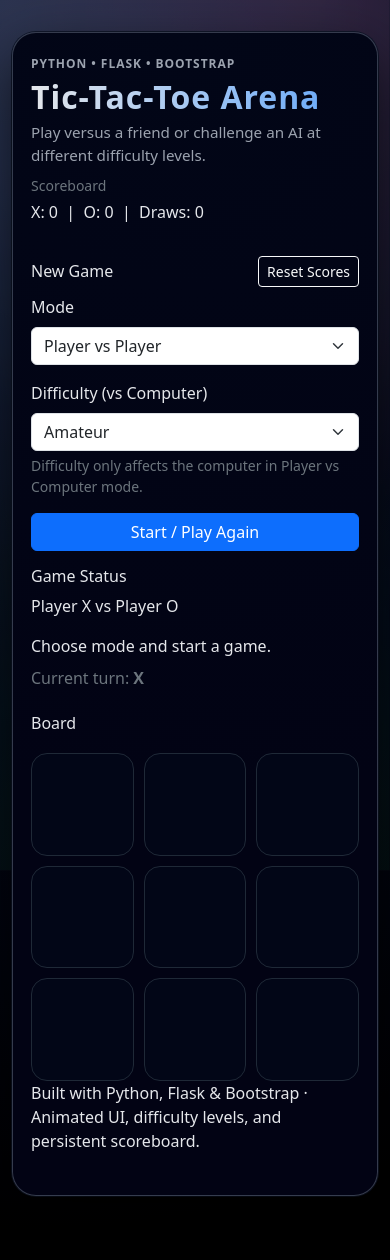
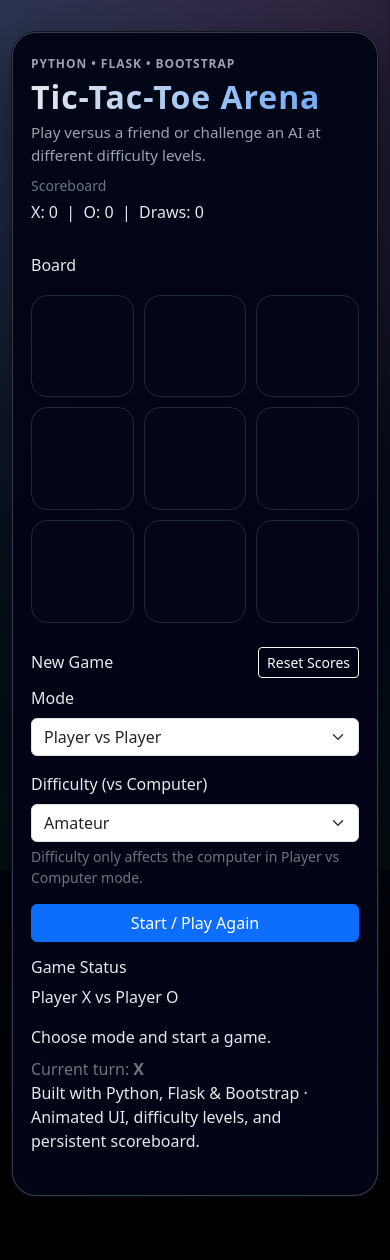
Before and after one commit to NhartyInnovate/tic-tac-toe-flask, a Flask app: page / in a window 390 px wide. Run offline with Flask 3, Linux system fonts and the light colour scheme.

Commit message:
Make mobile version responsive

```diff
--- a/app.py
+++ b/app.py
@@ -100,6 +100,7 @@ def index():
     message = "Choose mode and start a game."
     winner = None
     winning_combo = None  # tuple of indices or None
+    focus_board = False
 
     if request.method == "POST":
         action = request.form.get("action", "start")
@@ -107,6 +108,7 @@ def index():
         # Reset scoreboard
         if action == "reset_scores":
             scores = {"X": 0, "O": 0, "draw": 0}
+            focus_board = False
             session["scores"] = scores
             message = "Scoreboard reset. Start a new game!"
             game_over = True  # nothing on the board
@@ -121,6 +123,7 @@ def index():
             game_over = False
             winner = None
             winning_combo = None
+            focus_board = True
 
             if opponent_type == "computer":
                 message = f"New game: You (X) vs Computer (O) – {difficulty.title()}"
@@ -138,6 +141,7 @@ def index():
             message = ""
             winner = None
             winning_combo = None
+            focus_board = True
 
             if not game_over:
                 # Player's move
@@ -212,6 +216,7 @@ def index():
         scores=scores,
         winner=winner,
         winning_combo=winning_combo,
+        focus_board=focus_board,
     )
 
 
--- a/templates/index.html
+++ b/templates/index.html
@@ -47,7 +47,7 @@
 
       <div class="row g-4 mt-2">
         <!-- Left: Controls and info -->
-        <div class="col-md-4">
+        <div class="col-md-4 order-2 order-md-1">
           <div class="panel mb-3">
             <div class="d-flex justify-content-between align-items-center mb-2">
               <h6 class="mb-0">New Game</h6>
@@ -129,8 +129,8 @@
         </div>
 
         <!-- Right: Board -->
-        <div class="col-md-8">
-          <div class="panel">
+        <div class="col-md-8 order-1 order-md-2">
+          <div class="panel" id="board_panel">
             <div class="d-flex justify-content-between align-items-center mb-1">
               <h6 class="mb-0">Board</h6>
             </div>
@@ -245,5 +245,17 @@
   </script>
 
   <script src="https://cdn.jsdelivr.net/npm/bootstrap@5.3.3/dist/js/bootstrap.bundle.min.js"></script>
+
+<script>
+  document.addEventListener("DOMContentLoaded", function () {
+    const focusBoard = {{ 'true' if focus_board else 'false' }};
+    if (focusBoard) {
+      const boardPanel = document.getElementById("board-panel");
+      if (boardPanel) {
+        boardPanel.scrollIntoView({ behavior: "smooth", block: "center" });
+      }
+    }
+  });
+</script>
 </body>
 </html>
```
